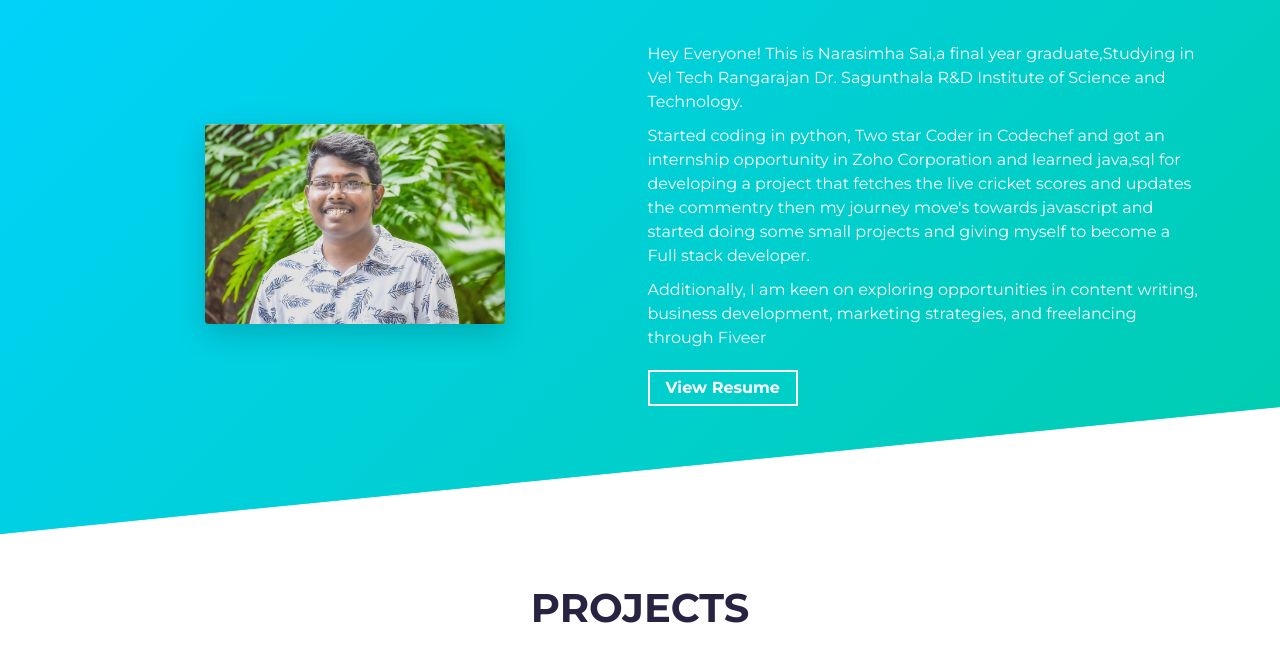
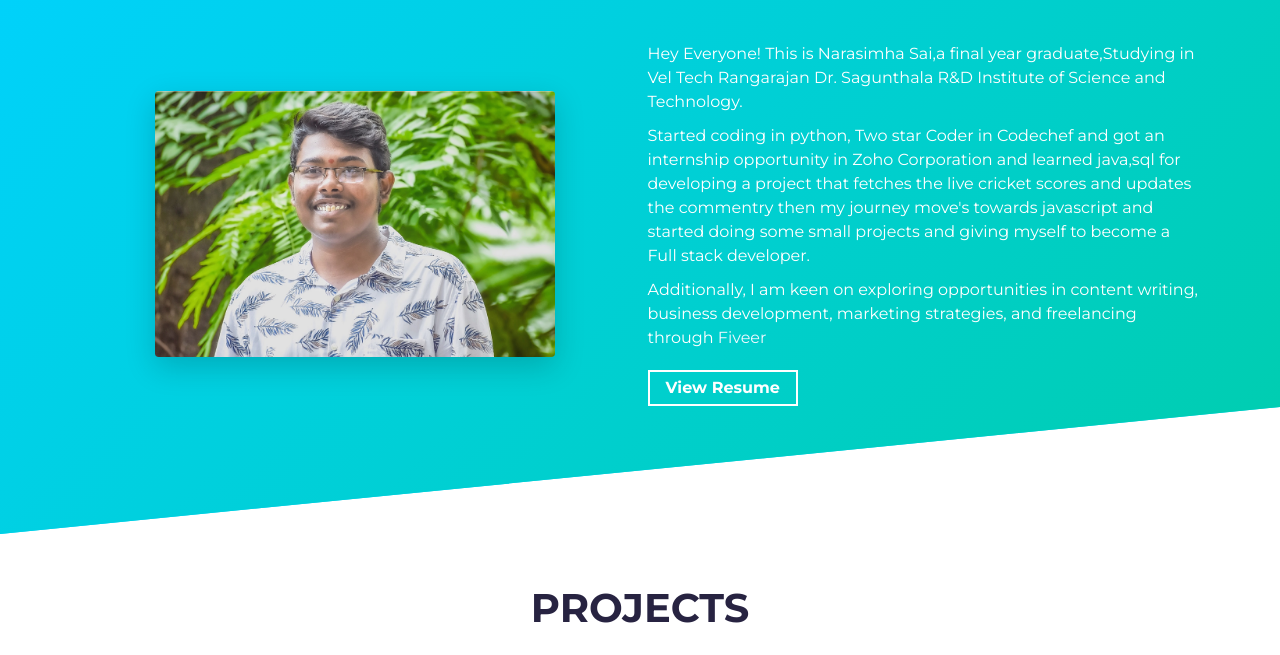
Before and after one commit to Narasimha13009/portfolio, a website built with Parcel: page src/index.html in a window 1280 px wide. Shown: the part 901-1556 px from the top of the page. Built offline with nearby package versions, Linux system fonts and the light colour scheme.

Commit message:
Update index.html

```diff
--- a/src/index.html
+++ b/src/index.html
@@ -70,7 +70,7 @@
                 alt="Profile Image"
                 class="img-fluid rounded shadow-lg"
                 height="auto"
-                width="300px"
+                width="400px"
                 src="assets/profile.jpg"
                 alt="Profile Image"
               />
```
